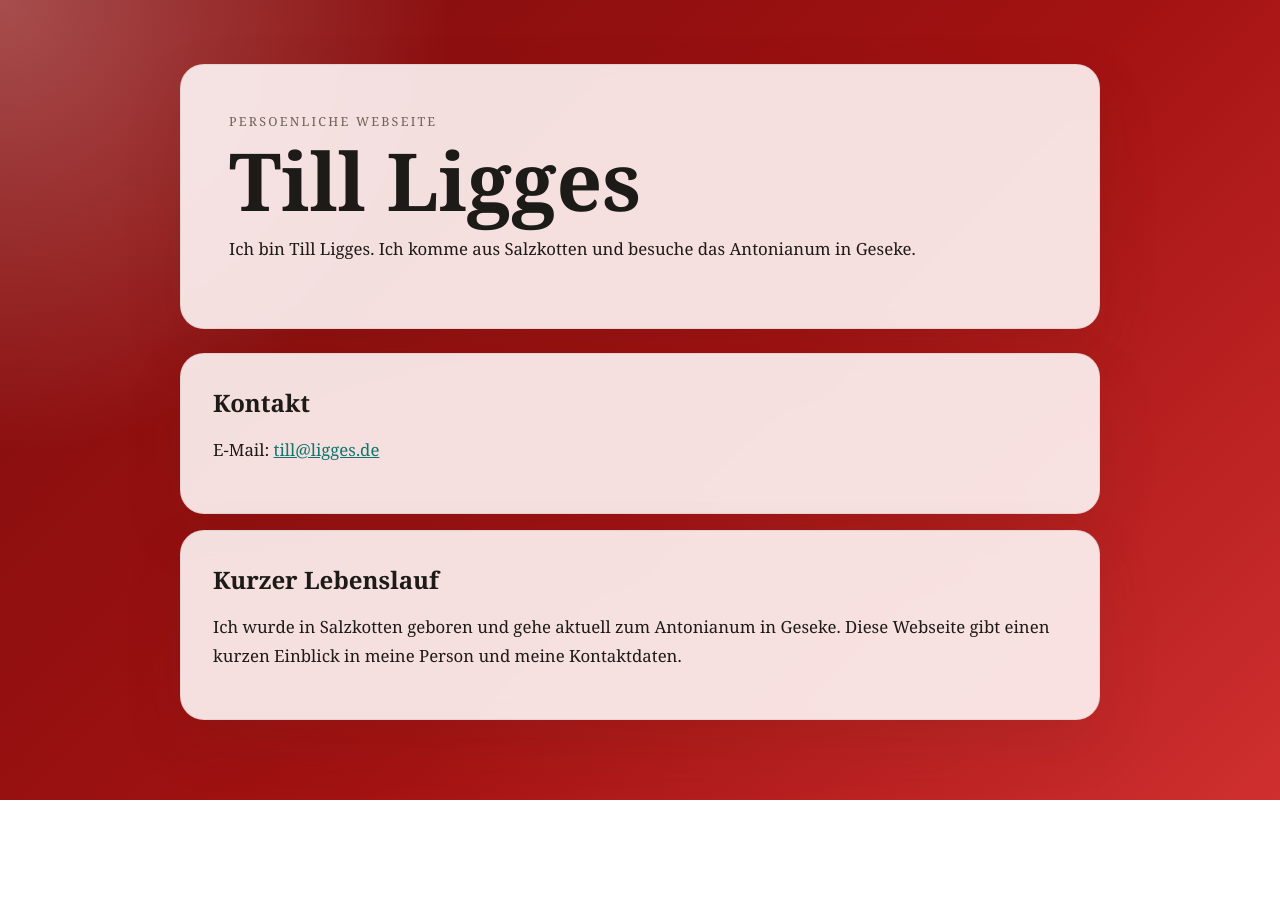
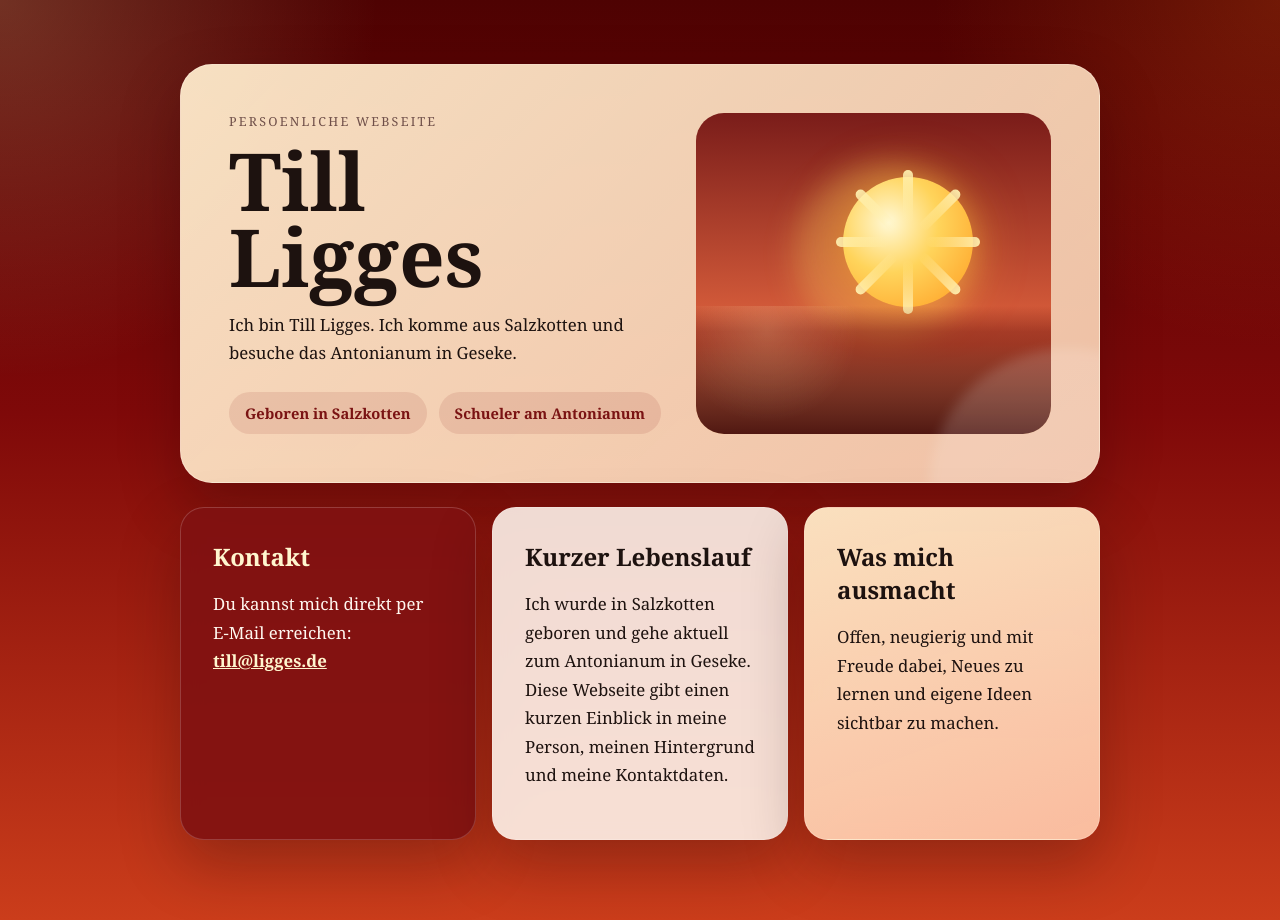
Before and after one commit to till-del/till-del.github.io, a plain HTML site: page index.html in a window 1280 px wide. Before the commit the page ends 800 px from the top, so only its background shows below. Drawn offline with Linux system fonts and the light colour scheme.

Commit message:
Add sun-themed homepage design

```diff
--- a/index.html
+++ b/index.html
@@ -13,18 +13,40 @@
   <body>
     <main class="page">
       <section class="hero">
+        <div class="hero-copy">
           <p class="eyebrow">Persoenliche Webseite</p>
           <h1>Till Ligges</h1>
           <p class="intro">
             Ich bin Till Ligges. Ich komme aus Salzkotten und besuche das
             Antonianum in Geseke.
           </p>
+          <div class="hero-badges">
+            <span>Geboren in Salzkotten</span>
+            <span>Schueler am Antonianum</span>
+          </div>
+        </div>
+
+        <div class="sun-scene" aria-hidden="true">
+          <div class="sun-glow"></div>
+          <div class="sun">
+            <span class="ray ray-1"></span>
+            <span class="ray ray-2"></span>
+            <span class="ray ray-3"></span>
+            <span class="ray ray-4"></span>
+            <span class="ray ray-5"></span>
+            <span class="ray ray-6"></span>
+            <span class="ray ray-7"></span>
+            <span class="ray ray-8"></span>
+          </div>
+          <div class="horizon"></div>
+        </div>
       </section>
 
-      <section class="card">
+      <section class="grid">
+        <section class="card contact-card">
           <h2>Kontakt</h2>
           <p>
-          E-Mail:
+            Du kannst mich direkt per E-Mail erreichen:
             <a href="mailto:till@ligges.de">till@ligges.de</a>
           </p>
         </section>
@@ -33,9 +55,18 @@
           <h2>Kurzer Lebenslauf</h2>
           <p>
             Ich wurde in Salzkotten geboren und gehe aktuell zum Antonianum in
-          Geseke. Diese Webseite gibt einen kurzen Einblick in meine Person und
-          meine Kontaktdaten.
+            Geseke. Diese Webseite gibt einen kurzen Einblick in meine Person,
+            meinen Hintergrund und meine Kontaktdaten.
           </p>
+        </section>
+
+        <section class="card quote-card">
+          <h2>Was mich ausmacht</h2>
+          <p>
+            Offen, neugierig und mit Freude dabei, Neues zu lernen und eigene
+            Ideen sichtbar zu machen.
+          </p>
+        </section>
       </section>
     </main>
   </body>
--- a/styles.css
+++ b/styles.css
@@ -1,11 +1,11 @@
 :root {
-  --bg: #a31212;
-  --panel: rgba(255, 247, 247, 0.9);
-  --text: #1d1b18;
-  --muted: #6c6256;
-  --accent: #0f766e;
-  --accent-soft: rgba(15, 118, 110, 0.12);
-  --shadow: 0 24px 60px rgba(64, 45, 21, 0.12);
+  --bg: #7f0909;
+  --panel: rgba(255, 247, 240, 0.88);
+  --panel-strong: rgba(129, 18, 18, 0.92);
+  --text: #1d120f;
+  --muted: #6f4f49;
+  --accent: #fff1b8;
+  --shadow: 0 24px 60px rgba(33, 8, 8, 0.28);
 }
 
 * {
@@ -18,12 +18,14 @@ body {
   font-family: Georgia, "Times New Roman", serif;
   color: var(--text);
   background:
-    radial-gradient(circle at top left, rgba(255, 214, 214, 0.32) 0, transparent 30%),
-    linear-gradient(135deg, #7d0d0d 0%, var(--bg) 55%, #cf2f2f 100%);
+    radial-gradient(circle at top left, rgba(255, 236, 168, 0.2) 0, transparent 24%),
+    radial-gradient(circle at top right, rgba(255, 117, 24, 0.2) 0, transparent 22%),
+    linear-gradient(180deg, #4e0202 0%, var(--bg) 45%, #cb3d1b 100%);
 }
 
 a {
-  color: var(--accent);
+  color: #8c1d18;
+  font-weight: 700;
 }
 
 .page {
@@ -32,18 +34,38 @@ a {
   padding: 4rem 0 5rem;
 }
 
-.hero,
 .card {
   background: var(--panel);
-  border: 1px solid rgba(29, 27, 24, 0.08);
+  border: 1px solid rgba(255, 255, 255, 0.18);
   border-radius: 24px;
   box-shadow: var(--shadow);
   backdrop-filter: blur(10px);
 }
 
 .hero {
+  position: relative;
+  display: grid;
+  grid-template-columns: 1.1fr 0.9fr;
+  gap: 2rem;
   padding: 3rem;
   margin-bottom: 1.5rem;
+  background:
+    linear-gradient(135deg, rgba(255, 235, 204, 0.95) 0%, rgba(255, 217, 186, 0.88) 100%);
+  border: 1px solid rgba(255, 248, 240, 0.35);
+  border-radius: 32px;
+  box-shadow: var(--shadow);
+  overflow: hidden;
+}
+
+.hero::after {
+  content: "";
+  position: absolute;
+  inset: auto -12% -35% auto;
+  width: 280px;
+  height: 280px;
+  border-radius: 50%;
+  background: rgba(255, 255, 255, 0.15);
+  filter: blur(6px);
 }
 
 .eyebrow {
@@ -52,6 +74,11 @@ a {
   letter-spacing: 0.18em;
   font-size: 0.78rem;
   color: var(--muted);
+}
+
+.hero-copy {
+  position: relative;
+  z-index: 1;
 }
 
 h1,
@@ -63,6 +90,7 @@ h1 {
   margin-bottom: 1rem;
   font-size: clamp(2.6rem, 7vw, 5rem);
   line-height: 0.95;
+  max-width: 8ch;
 }
 
 h2 {
@@ -76,13 +104,114 @@ h2 {
   line-height: 1.7;
 }
 
+.hero-badges {
+  display: flex;
+  flex-wrap: wrap;
+  gap: 0.75rem;
+  margin-top: 1.5rem;
+}
+
+.hero-badges span {
+  padding: 0.7rem 1rem;
+  border-radius: 999px;
+  background: rgba(129, 18, 18, 0.1);
+  color: #7a1313;
+  font-size: 0.92rem;
+  font-weight: 700;
+}
+
+.sun-scene {
+  position: relative;
+  min-height: 320px;
+  border-radius: 28px;
+  background:
+    linear-gradient(180deg, rgba(109, 9, 9, 0.9) 0%, rgba(222, 78, 38, 0.82) 72%, rgba(255, 204, 139, 0.95) 100%);
+  overflow: hidden;
+}
+
+.sun-glow {
+  position: absolute;
+  inset: 16% 22% auto auto;
+  width: 180px;
+  height: 180px;
+  border-radius: 50%;
+  background: rgba(255, 214, 102, 0.28);
+  filter: blur(14px);
+}
+
+.sun {
+  position: absolute;
+  top: 20%;
+  right: 22%;
+  width: 130px;
+  height: 130px;
+  border-radius: 50%;
+  background:
+    radial-gradient(circle at 35% 35%, #fff8d5 0, #ffd45b 42%, #ff9a1f 100%);
+  box-shadow: 0 0 50px rgba(255, 184, 48, 0.55);
+}
+
+.ray {
+  position: absolute;
+  top: 50%;
+  left: 50%;
+  width: 10px;
+  height: 54px;
+  margin: -72px 0 0 -5px;
+  border-radius: 999px;
+  background: linear-gradient(180deg, rgba(255, 240, 175, 0.95) 0%, rgba(255, 186, 46, 0) 100%);
+  transform-origin: center 72px;
+}
+
+.ray-1 { transform: rotate(0deg); }
+.ray-2 { transform: rotate(45deg); }
+.ray-3 { transform: rotate(90deg); }
+.ray-4 { transform: rotate(135deg); }
+.ray-5 { transform: rotate(180deg); }
+.ray-6 { transform: rotate(225deg); }
+.ray-7 { transform: rotate(270deg); }
+.ray-8 { transform: rotate(315deg); }
+
+.horizon {
+  position: absolute;
+  inset: auto 0 0;
+  height: 40%;
+  background:
+    radial-gradient(circle at 20% 20%, rgba(255, 235, 177, 0.2) 0, transparent 30%),
+    linear-gradient(180deg, rgba(109, 9, 9, 0) 0%, rgba(91, 9, 9, 0.42) 20%, rgba(62, 4, 4, 0.9) 100%);
+}
+
+.grid {
+  display: grid;
+  grid-template-columns: repeat(3, minmax(0, 1fr));
+  gap: 1rem;
+}
+
 .card {
   padding: 2rem;
-  margin-bottom: 1rem;
+  min-height: 100%;
 }
 
-.card:last-child {
-  margin-bottom: 0;
+.contact-card {
+  background: var(--panel-strong);
+  color: #fff7ef;
+}
+
+.contact-card h2,
+.contact-card a {
+  color: #fff6cf;
+}
+
+.quote-card {
+  background:
+    linear-gradient(160deg, rgba(255, 233, 198, 0.96) 0%, rgba(255, 200, 171, 0.92) 100%);
+}
+
+@media (max-width: 860px) {
+  .hero,
+  .grid {
+    grid-template-columns: 1fr;
+  }
 }
 
 @media (max-width: 640px) {
@@ -91,16 +220,27 @@ h2 {
     padding: 1rem 0 2rem;
   }
 
-  .hero,
   .card {
     border-radius: 18px;
   }
 
   .hero {
     padding: 2rem 1.25rem;
+    border-radius: 24px;
   }
 
   .card {
     padding: 1.5rem 1.25rem;
   }
+
+  .sun-scene {
+    min-height: 260px;
+  }
+
+  .sun {
+    top: 18%;
+    right: 18%;
+    width: 110px;
+    height: 110px;
+  }
 }
```
Lines whose indentation alone changed are shown as unchanged.
